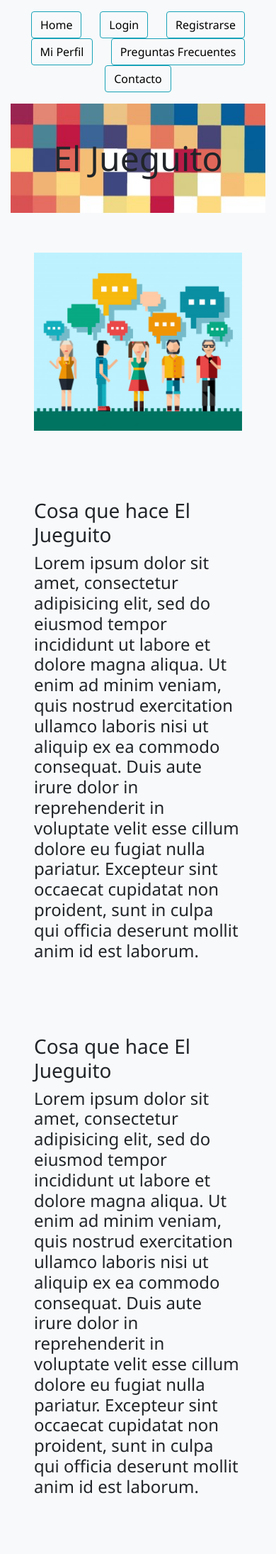
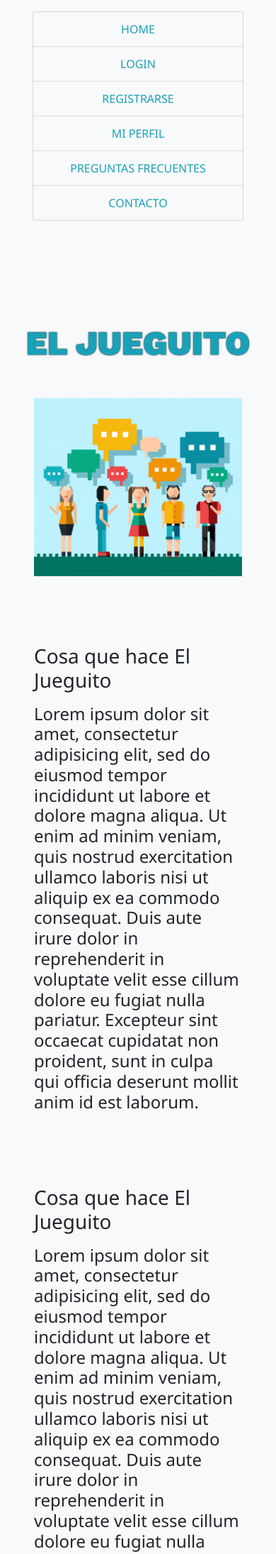
Before and after one commit to mollzilla/proyectointDH, a PHP site: page /home.php in a window 390 px wide. Shown: the top 2190 px of the page at 71% size. Run offline with PHP 8.4, Linux system fonts and the light colour scheme.

Commit message:
intento de mejorar la responsividad, convertir los iconos de home en anchor pero se me rompieron. trabajando en mejorar eso. problema de la diferencia de tamanios de pixels incongruentes entre header y footer solucionado. botonera nav cambia el display segun el viewport.

```diff
--- a/web/css/main.css
+++ b/web/css/main.css
@@ -4,9 +4,31 @@
     font-family: 'Segoe UI', Tahoma, Geneva, Verdana, sans-serif;
 }
 
+h1 {
+  font-family: 'Work Sans', sans-serif;
+  font-size: 3em;
+  color: rgb(26,161,183) ;
+  text-transform: uppercase;
+  text-shadow: 0 0 2px #000;;
+}
+
+
 li {
     list-style-type: none;
 }
+
+@media (min-width: 968px) {
+
+ion-icon.iconito {
+  font-size: 4rem;
+  }
+
+
+li.segundo-row {
+
+
+}
+
 
 nav.barrita-nav ul li a {
     text-decoration: none;
@@ -21,7 +43,8 @@ nav.barrita-nav ul li{
 }
 
 .topper div {
-    background-image: url(../img/pixels.jpg);
+    background-image: url(../img/pixels-arriba.png);
+    background-size: auto 100%;
 }
 
 .topper div h1 {
@@ -29,13 +52,28 @@ nav.barrita-nav ul li{
 
 }
 
-
-.iconito {
-  font-size: 1.9em;
-  border: 2px solid grey;
+a ion-icon.iconito {
+color: black!important;
 }
 
+ion-icon.iconito {
+  font-size: 2rem;
+
+  }
+
+div .bg-tarjetita {
+  background-image: url(../img/pixels-arriba.png);
+  background-size: auto 100%;
+}
+
+div .bg-fondito {
+    background-image: url(../img/pixel-guarda.png);
+    background-size: auto 100%;
+
+}
 
 div ion-icon {
-  font-size: 4rem;
+  font-size: 2rem;
+  text-decoration: none;
+  color: black;
 }
--- /dev/null
+++ b/web/footer.php
@@ -0,0 +1,20 @@
+<!DOCTYPE html>
+<html lang="en" dir="ltr">
+  <head>
+    <meta charset="utf-8">
+    <title></title>
+  </head>
+  <body>
+    <div class="fondito container-fluid text-center">
+
+
+      <h6 class="pt-5 pb-5 text-black font-weight-bold">Copyright &#169; GFN Web Solutions </h6>
+
+    <!--<img class="img-fluid" src="./img/pixel-guarda.png" alt=""> -->
+      <div class="bg-fondito pt-5 pb-5 ">
+
+    </div>
+
+    </div>
+  </body>
+</html>
--- a/web/header.php
+++ b/web/header.php
@@ -23,28 +23,34 @@ $seccion = "";
 global $nombreDelJueguito;
 global $seccion;
 
-$botones = ["Home" => "",
- "Login" => "",
- "Registrarse" => "",
- "Mi Perfil" => "",
- "Preguntas Frecuentes" => "",
- "Contacto" => ""];
+$botones = ["Home" => "home.php",
+ "Login" => "#",
+ "Registrarse" => "register.php",
+ "Mi Perfil" => "perfil.php",
+ "Preguntas Frecuentes" => "faq.php",
+ "Contacto" => "contacto.php"];
 
 ?>
 
-<header>
-    <nav class="barrita-nav p-3">
+<header class="container bg-light pb-3">
+  <div >
+
+    <nav class="barrita-nav p-3 d-none d-md-block">
         <ul class="nav nav-pills nav-fill">
          <?php foreach ($botones as $boton => $link) : ?>
-         <li class="nav-item"><a class="btn btn-outline-info" href="<?=$link?>"><?= $boton?></a></li>
+         <li class="nav-item"><a class="btn btn-outline-info mb-2" href="<?=$link?>"><?= $boton?></a></li>
          <?php endforeach;?>
-
-
-
-
         </ul>
     </nav>
 
+    <nav class="p-3 d-block d-md-none list-group">
+        <?php foreach ($botones as $boton => $link) : ?>
+         <a class="list-group-item list-group-item-action text-uppercase bg-light text-center text-info" href="<?=$link?>"><?= $boton?></a>
+         <?php endforeach;?>
+        </ul>
+    </nav>
+
+</div>
 </header>
 
 </body>
--- a/web/home.php
+++ b/web/home.php
@@ -17,6 +17,7 @@
     <script src="https://cdnjs.cloudflare.com/ajax/libs/popper.js/1.14.7/umd/popper.min.js" integrity="sha384-UO2eT0CpHqdSJQ6hJty5KVphtPhzWj9WO1clHTMGa3JDZwrnQq4sF86dIHNDz0W1" crossorigin="anonymous"></script>
     <script src="https://stackpath.bootstrapcdn.com/bootstrap/4.3.1/js/bootstrap.min.js" integrity="sha384-JjSmVgyd0p3pXB1rRibZUAYoIIy6OrQ6VrjIEaFf/nJGzIxFDsf4x0xIM+B07jRM" crossorigin="anonymous"></script>
     <link href="https://fonts.googleapis.com/css?family=Lato|Montserrat" rel="stylesheet">
+    <link href="https://fonts.googleapis.com/css?family=Sigmar+One|Work+Sans:900&display=swap" rel="stylesheet">
     <script src="https://code.jquery.com/jquery-3.3.1.slim.min.js" integrity="sha384-q8i/X+965DzO0rT7abK41JStQIAqVgRVzpbzo5smXKp4YfRvH+8abtTE1Pi6jizo" crossorigin="anonymous"></script>
     <script src="https://cdnjs.cloudflare.com/ajax/libs/popper.js/1.14.7/umd/popper.min.js" integrity="sha384-UO2eT0CpHqdSJQ6hJty5KVphtPhzWj9WO1clHTMGa3JDZwrnQq4sF86dIHNDz0W1" crossorigin="anonymous"></script>
     <script src="https://stackpath.bootstrapcdn.com/bootstrap/4.3.1/js/bootstrap.min.js" integrity="sha384-JjSmVgyd0p3pXB1rRibZUAYoIIy6OrQ6VrjIEaFf/nJGzIxFDsf4x0xIM+B07jRM" crossorigin="anonymous"></script>
@@ -35,13 +36,15 @@
   ?>
 
 
-<div class="topper">
 
-  <div class="titulo-jueguito">
-    <h1 class="d-flex justify-content-center p-5"><?= $nombreDelJueguito ?></h1>
+  <div class="bg-tarjetita pt-5 pb-5">
   </div>
 
-</div>
+
+    <h1 class= "text-center pt-3 m-0 titulo-jueguito text-wrap"><?= $nombreDelJueguito ?></h1>
+
+
+
 
 <?php for ($i=0; $i < 2; $i++) :
   ?>
@@ -51,14 +54,14 @@
         <img src=".\img\social-people.jpg" class="img-fluid" alt="">
       </div>
 
-      <div class="texto col-12 col-lg-6 p-5 ">
-        <h3>Cosa que hace <?= $nombreDelJueguito ?></h3>
-        <h4>Lorem ipsum dolor sit amet, consectetur adipisicing elit, sed do eiusmod tempor incididunt ut labore et dolore magna aliqua. Ut enim ad minim veniam, quis nostrud exercitation ullamco laboris nisi ut aliquip ex ea commodo consequat. Duis aute irure dolor in reprehenderit in voluptate velit esse cillum dolore eu fugiat nulla pariatur. Excepteur sint occaecat cupidatat non proident, sunt in culpa qui officia deserunt mollit anim id est laborum.</h4>
+      <div class="texto col-12 col-lg-6 p-5">
+        <h3 class="pb-2">Cosa que hace <?= $nombreDelJueguito ?></h3>
+        <h4 class="font-weight-light">Lorem ipsum dolor sit amet, consectetur adipisicing elit, sed do eiusmod tempor incididunt ut labore et dolore magna aliqua. Ut enim ad minim veniam, quis nostrud exercitation ullamco laboris nisi ut aliquip ex ea commodo consequat. Duis aute irure dolor in reprehenderit in voluptate velit esse cillum dolore eu fugiat nulla pariatur. Excepteur sint occaecat cupidatat non proident, sunt in culpa qui officia deserunt mollit anim id est laborum.</h4>
       </div>
 
       <div class="texto col-12 col-lg-6 p-5 ">
-        <h3>Cosa que hace <?= $nombreDelJueguito ?></h3>
-        <h4>Lorem ipsum dolor sit amet, consectetur adipisicing elit, sed do eiusmod tempor incididunt ut labore et dolore magna aliqua. Ut enim ad minim veniam, quis nostrud exercitation ullamco laboris nisi ut aliquip ex ea commodo consequat. Duis aute irure dolor in reprehenderit in voluptate velit esse cillum dolore eu fugiat nulla pariatur. Excepteur sint occaecat cupidatat non proident, sunt in culpa qui officia deserunt mollit anim id est laborum.</h4>
+        <h3 class="pb-2">Cosa que hace <?= $nombreDelJueguito ?></h3>
+        <h4 class="font-weight-light">Lorem ipsum dolor sit amet, consectetur adipisicing elit, sed do eiusmod tempor incididunt ut labore et dolore magna aliqua. Ut enim ad minim veniam, quis nostrud exercitation ullamco laboris nisi ut aliquip ex ea commodo consequat. Duis aute irure dolor in reprehenderit in voluptate velit esse cillum dolore eu fugiat nulla pariatur. Excepteur sint occaecat cupidatat non proident, sunt in culpa qui officia deserunt mollit anim id est laborum.</h4>
       </div>
 
       <div class="imagen col-12 col-lg-6 p-5 ">
@@ -70,24 +73,21 @@
 
 <div class="row">
 
-    <h3 class="text-black pt-4 pb-4 font-weight-bold">Seguinos en las Redes Sociales!</h3>
+    <h3 class="text-center pt-4 p-2 font-weight-bold">Seguinos en las Redes Sociales!</h3>
   <div class="footer1 col-12 d-flex justify-content-center p-5">
-      <ion-icon class="text-gray iconito rounded-circle p-3" name="logo-facebook"></ion-icon>
-      <ion-icon class="text-gray iconito rounded-circle p-3" name="logo-googleplus"></ion-icon>
-      <ion-icon class="text-gray iconito rounded-circle p-3" name="logo-twitter"></ion-icon>
-      <ion-icon class="text-gray iconito rounded-circle p-3" name="logo-linkedin"></ion-icon>
-      <ion-icon class="text-gray iconito rounded-circle p-3" name="logo-dribbble"></ion-icon>
+      <a href="#" class="iconito p-3 text-wrap"><ion-icon class="text-gray iconito text-wrap" name="logo-facebook"></ion-icon></a>
+      <a href="#" class="iconito p-3 text-wrap"><ion-icon class="text-gray iconito text-wrap" name="logo-googleplus"></ion-icon></a>
+      <a href="#" class="iconito p-3 text-wrap"><ion-icon class="text-gray iconito text-wrap" name="logo-twitter"></ion-icon></a>
+      <a href="#" class="iconito p-3 text-wrap"><ion-icon class="text-gray iconito text-wrap" name="logo-linkedin"></ion-icon></a>
+      <a href="#" class="iconito p-3 text-wrap"><ion-icon class="text-gray iconito text-wrap" name="logo-dribbble"></ion-icon></a>
 
   </div>
 
 </div>
 
-  <div class="fondito container-fluid text-center">
+<?php include 'footer.php'; ?>
 
 
-    <h6 class="pt-5 pb-5 text-black font-weight-bold">Copyright &#169 MMG Web Solutions </h6>
-
-  </div>
 
 
 
```
Also changed, not shown: web/contacto.php (+13 -8 lines), web/faq.php (+19 -3 lines), web/perfil.php (added, +64 -0 lines), web/perfil2.php (added, +48 -0 lines), web/register.php (+20 -9 lines), web/img/guarditas.jpg (added), web/img/pixel-arriba.png (added), web/img/pixel-guarda.jpg (added), web/img/pixel-guarda.png (added), web/img/pixels elegantesjpg.jpg (added), web/img/pixels-arriba.jpg (added), web/img/pixels-arriba.png (added), web/img/tipitos.jpg (added).
